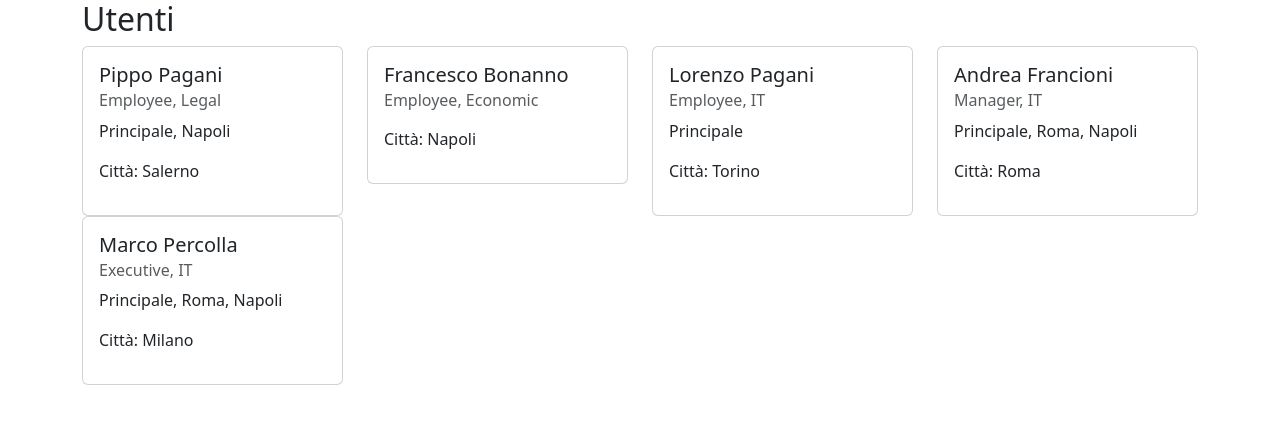
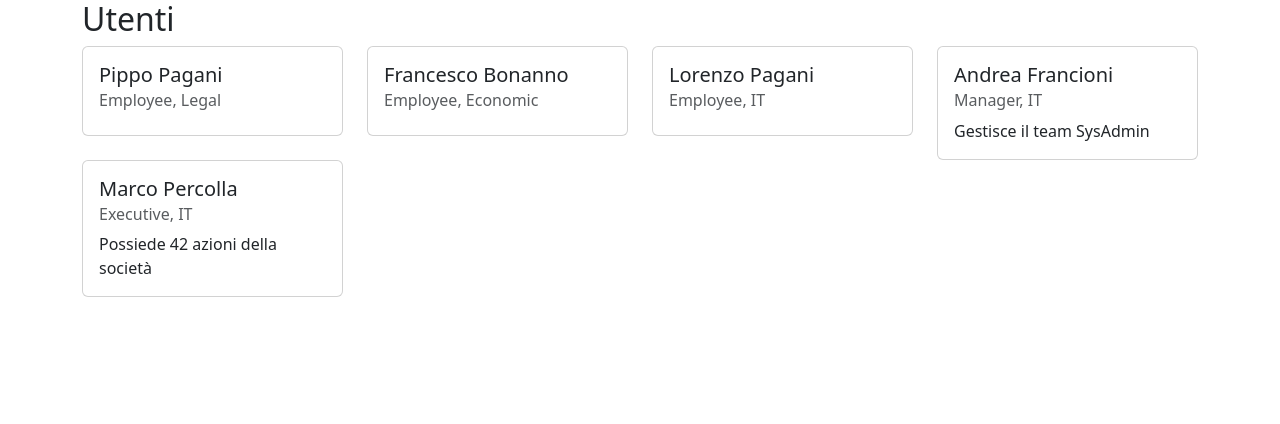
Before and after one commit to lambia/php-oop-start, a PHP site: page / in a window 1280 px wide. Shown: the top 424 px of the page. Run offline with PHP 8.4, Linux system fonts and the light colour scheme.

Commit message:
codice semplificato

```diff
--- a/Models/Employee.php
+++ b/Models/Employee.php
@@ -7,14 +7,11 @@ class Employee
 {
     protected $name;
     public $address;
-    public $permissions;
     public $department;
 
-    public function __construct($name, array $permissions, Address $indirizzo, Department $department)
+    public function __construct($name, Department $department)
     {
         $this->name = $name;
-        $this->address = $indirizzo;
-        $this->permissions = $permissions;
         $this->department = $department;
     }
 
--- a/Models/Executive.php
+++ b/Models/Executive.php
@@ -6,9 +6,9 @@ class Executive extends Employee
 {
     public $azioni;
 
-    public function __construct($name, array $permissions, Address $indirizzo, Department $department, $azioni)
+    public function __construct($name, Department $department, $azioni)
     {
-        parent::__construct($name, $permissions, $indirizzo, $department);
+        parent::__construct($name, $department);
         $this->azioni = $azioni;
     }
 }
--- a/Models/Manager.php
+++ b/Models/Manager.php
@@ -6,11 +6,9 @@ class Manager extends Employee
 {
     public $teamDaGestire;
 
-    public function __construct($name, array $permissions, Address $indirizzo, Department $department, $team)
+    public function __construct($name, Department $department, $team)
     {
         $this->name = $name;
-        $this->address = $indirizzo;
-        $this->permissions = $permissions;
         $this->department = $department;
         $this->teamDaGestire = $team;
     }
--- a/data.php
+++ b/data.php
@@ -7,47 +7,21 @@ require_once __DIR__ . '/Models/Manager.php';
 require_once __DIR__ . '/Models/Executive.php';
 require_once __DIR__ . '/Models/Department.php';
 
+//Predispongo tutti i Department
 $dept_it = new Department("IT", "Facciamo funzionare cose");
 $dept_legal = new Department("Legal", "Ti aiutiamo a non andare in galera");
 $dept_fiscale = new Department("Economic", "Ti aiutiamo ad evadere il fisco");
 
-//Creo un array in cui ogni elemento è un'istanza User
+//Creo un array in cui ogni elemento è un'istanza Employee o derivata
 $dipendenti = [
-    new Employee(
-        "Pippo Pagani",
-        ["Principale", "Napoli"],
-        new Address("via italia, 142", "Salerno"),
-        $dept_legal
-    ),
-    new Employee(
-        "Francesco Bonanno",
-        [],
-        new Address("corso unione sovietica, 21", "Napoli"),
-        $dept_fiscale
-    ),
-
-    new Employee(
-        "Lorenzo Pagani", //Nome e cognome
-        ["Principale"], //Sedi a cui si ha accesso
-        new Address("via roma, 123"), //Indirizzo
-        $dept_it
-    ),
-    new Manager(
-        "Andrea Francioni",
-        ["Principale", "Roma", "Napoli"],
-        new Address("viale degli ulivi, 101", "Roma"),
-        $dept_it,
-        "Team SysAdmin"
-    ),
-    new Executive(
-        "Marco Percolla",
-        ["Principale", "Roma", "Napoli"],
-        new Address("corso san gottardo, 6", "Milano"),
-        $dept_it,
-        42
-    )
+    new Employee("Pippo Pagani", $dept_legal),
+    new Employee("Francesco Bonanno", $dept_fiscale),
+    new Employee("Lorenzo Pagani", $dept_it),
+    new Manager("Andrea Francioni", $dept_it, "SysAdmin"), //Parametro aggiuntivo
+    new Executive("Marco Percolla", $dept_it, 42) //Parametro aggiuntivo
 ];
 
+// Non è più necessario, perchè Manager e Executive hanno i loro costruttori ridefiniti
 // if (property_exists($dipendenti[3], "teamDaGestire")) {
 //     $dipendenti[3]->teamDaGestire = "Team SysAdmin";
 // }
--- a/index.php
+++ b/index.php
@@ -30,8 +30,16 @@ require __DIR__ . '/data.php';
                                 <?= get_class($dipendente) . ", " . $dipendente->department->name ?>
                                 <!-- L'address è obbligatorio, quindi ci basta stampare direttamente -->
                             </h6>
-                            <p class="card-text"><?= implode(", ", $dipendente->permissions) ?></p>
-                            <p>Città: <?= $dipendente->address->city ?></p>
+                            <p class="card-text">
+                                <?php
+                                $nomeClasse = get_class($dipendente);
+                                if ($nomeClasse == "Manager") {
+                                    echo "Gestisce il team " . $dipendente->teamDaGestire;
+                                } else if ($nomeClasse == "Executive") {
+                                    echo "Possiede " . $dipendente->azioni . " azioni della società";
+                                }
+                                ?>
+                            </p>
                         </div>
                     </div>
                 </div>
```
